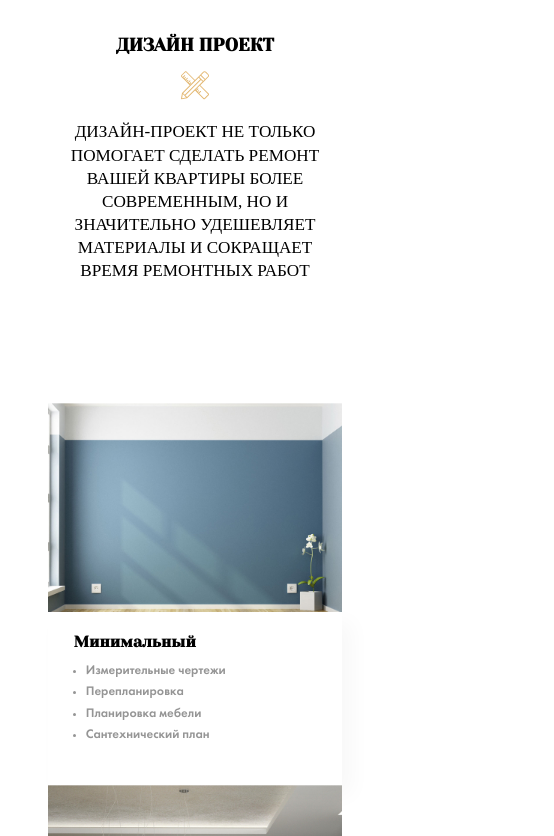
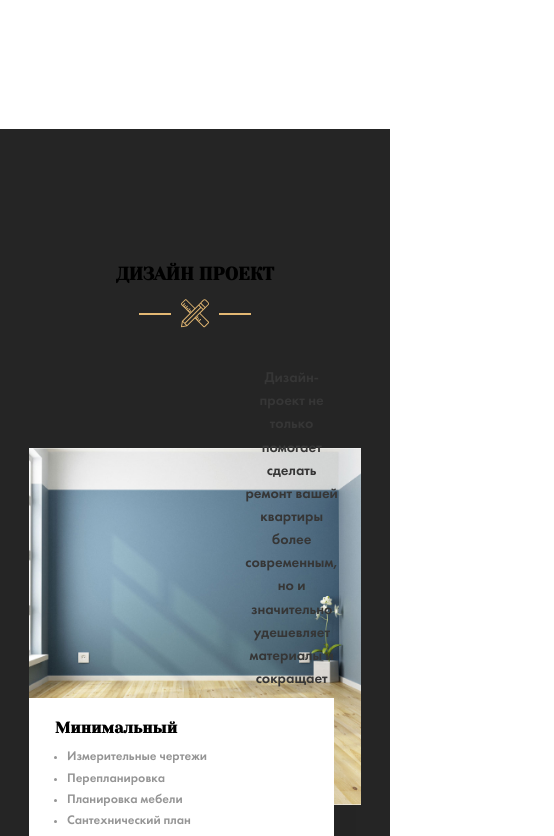
Before and after one commit to Novruzov-123/Workspace, a website: page index.html in a window 390 px wide. Shown: the part 1823-2659 px from the top of the page, 554 px wide, since content can reach past the window. Drawn offline with Linux system fonts and the light colour scheme; files whose address does not match are found by name.

Commit message:
fix:section-desigh

```diff
--- a/index.html
+++ b/index.html
@@ -52,7 +52,7 @@
                     <h2>онлайн контроль</h2>
                     <div class="section-title__heading"></div>
                     <!-- /.section-title__heading -->
-                    <div class="section-title__image">
+                    <div class="section-title__img">
                         <img src="img/video.svg" alt="video">
                     </div>
                     <!-- /.section-title__image -->
@@ -63,20 +63,20 @@
             <!-- /.container -->
         </section>
         <!-- /.section-control -->
-        <section class="section types">
+        <section class="section-types">
             <div class="container">
                 <div class="section-title types__section-title">
                     <h2>Виды ремонта</h2>
                     <div class="section-title__heading"></div>
                     <!-- /.section-title__heading -->
-                    <div class="section-title__image">
+                    <div class="section-title__img">
                         <img src="img/Repair.svg" alt="Repair">
                     </div>
                     <!-- /.section-title__image -->
                 </div>
                 <!-- /.section_title -->
                 <div class="row">
-                    <col>
+                    <div class="col">
                         <div class="card types__card">
                             <img src="img/types/type1.jpg" alt="Косметический ремонт" class="card__img">
                             <div class="card__text">
@@ -104,7 +104,8 @@
                             <!-- /.card__text -->
                         </div>
                         <!-- /.card -->
-                    <col>
+                    </div>
+                    <div class="col">
                         <div class="card types__card">
                             <img src="img/types/type2.jpg" alt="Капитальный ремонт" class="card__img">
                             <div class="card__text">
@@ -132,7 +133,8 @@
                             <!-- /.card__text -->
                         </div>
                         <!-- /.card -->
-                    <col>
+                    </div>
+                    <div class="col">
                         <div class="card types__card">
                             <img src="img/types/type3.jpg" alt="Дизайнерский ремонт" class="card__img">
                             <div class="card__text">
@@ -160,28 +162,29 @@
                             <!-- /.card__text -->
                         </div>
                         <!-- /.card -->
-
+                    </div>
                 </div>
                 <!-- /.row -->
             </div>
             <!-- /.container -->
         </section>
         <!-- /.section types -->
-        <section class="section design">
+        <section class="section-design">
+            <div class="container">
                 <div class="section-title design__section-title">
                     <h2>Дизайн проект</h2>
                     <div class="section-title__heading"></div>
                     <!-- /.section-title__heading -->
-                <div class="section-title__image">
+                    <div class="section-title__img">
                         <img src="img/design.svg" alt="design">
                     </div>
-                <p class="description design__description">Дизайн-проект не только помогает сделать ремонт вашей квартиры более современным, но и значительно удешевляет материалы и сокращает время ремонтных работ</p>
                     <!-- /.section-title__image -->
+
                 </div>
                 <!-- /.section_title -->
-
+                <p class="section-description design__section-description">Дизайн-проект не только помогает сделать ремонт вашей квартиры более современным, но и значительно удешевляет материалы и сокращает время ремонтных работ</p>
                 <div class="row">
-                <col>
+                    <div class="col">
                         <div class="card">
                             <img src="img/design/design1.jpg" alt="Минимальный" class="card__img">
                             <div class="card__text">
@@ -198,11 +201,13 @@
                                     <!-- /.card__item -->
                                 </ul>
                                 <!-- /.card__list -->
+                                <strong class="card__pricetag">150 руб / m<sup>2</sup></strong>
                             </div>
                             <!-- /.card__text -->
                         </div>
                         <!-- /.card -->
-                <col>
+                    </div>
+                    <div class="col">
                         <div class="card">
                             <img src="img/design/desing2.jpg" alt="Стандартный" class="card__img">
                             <div class="card__text">
@@ -225,11 +230,13 @@
                                     <!-- /.card__item -->
                                 </ul>
                                 <!-- /.card__list -->
+                                <strong class="card__pricetag">400 руб / m<sup>2</sup></strong>
                             </div>
                             <!-- /.card__text -->
                         </div>
                         <!-- /.card -->
-                <col>
+                    </div>
+                    <div class="col">
                         <div class="card">
                             <img src="img/design/desing3.png" alt="Полный" class="card__img">
                             <div class="card__text">
@@ -262,16 +269,16 @@
                                     <!-- /.card__item -->
                                 </ul>
                                 <!-- /.card__list -->
+                                <strong class="card__pricetag">900 руб / m<sup>2</sup></strong>
                             </div>
                             <!-- /.card__text -->
                         </div>
                         <!-- /.card -->
                     </div>
+                </div>
                 <!-- /.row -->
-
+            </div>
         </section>
-
-
     </main>
 
 </body>
--- a/sass/_media.sass
+++ b/sass/_media.sass
@@ -1,6 +1,7 @@
 @media screen and ( max-width:1200px )
   html
     font-size: 12px
+
   .nav
     &__item
       margin-right: 1rem
@@ -44,3 +45,10 @@
       margin-bottom: 1.86rem
     &__scroll-down
       display: none
+  .section-control
+    margin-bottom: 2.7rem
+  .section-design
+    background-color: $bgcmob
+    padding-top: 10rem
+    &__title
+      color: $light
--- a/sass/_settings.sass
+++ b/sass/_settings.sass
@@ -8,7 +8,6 @@ body
   font-size: 1rem
 img
   max-width: 100%
-
 .section
   &-title
     text-align: center
--- a/sass/_variables.sass
+++ b/sass/_variables.sass
@@ -2,3 +2,5 @@ $dark: #131313
 $light: #ffffff
 $primary: #E3B873
 $secondary: #959595
+$next: #363636
+$bgcmob: #252525
--- a/sass/templates/_design.sass
+++ b/sass/templates/_design.sass
@@ -2,12 +2,14 @@
   margin: 4rem 4rem
   &__section-title
     margin-bottom: 2rem
-  &__description
-    position: relative
-    font-family: Futura
-    font-size: 1.43rem
+.section-description
+    position: absolute
+    font-size: 1.23rem
     line-height: 1.93rem
     text-align: center
+    color: $next
+    padding: 0 18rem
+    margin-bottom: 2.7rem
 .row
   display: flex
   align-items: flex-start
@@ -15,3 +17,24 @@
   margin-top: 10rem
 .col
   flex-basis: 32%
+.card
+  &__text
+    position: relative
+    margin: 0 2.2rem
+    margin-top: -9.3rem
+    padding: 1.79rem 2.14rem
+    max-width: 21.6rem
+    background-color: #fff
+    box-shadow: 10px 10px 20px rgba(0, 0, 0, 0.03)
+  &__title
+     font-family: 'Yeseva One', cursive
+     font-size: 1.29rem
+     margin-top: 0
+     margin-bottom: 0.7rem
+  &__list
+    margin: 0
+    padding: 0 0 0 1rem
+    font-size: 1.07rem
+    line-height: 1.79rem
+    color: $secondary
+    margin-bottom: 1.5rem
--- a/sass/templates/_hero.sass
+++ b/sass/templates/_hero.sass
@@ -36,7 +36,6 @@
      text-transform: uppercase
      text-decoration: none
      color: $light
-
      &::after
        content: ''
        background: url('../img/down.svg') no-repeat center
--- a/sass/templates/_types.sass
+++ b/sass/templates/_types.sass
@@ -5,15 +5,16 @@
   display: flex
   align-items: flex-start
   justify-content: space-between
+  margin-bottom: 11rem
 .col
   flex-basis: 32%
 .card
   &__text
     position: relative
-    margin: 0 auto
+    margin: 0 2rem
     margin-top: -9.3rem
     padding: 1.79rem 2.14rem
-    max-width: 21.6rem
+    max-width: 23.57rem
     background-color: #fff
     box-shadow: 10px 10px 20px rgba(0, 0, 0, 0.03)
   &__title
```
Also changed, not shown: css/style.css. Lines whose indentation alone changed are shown as unchanged.
